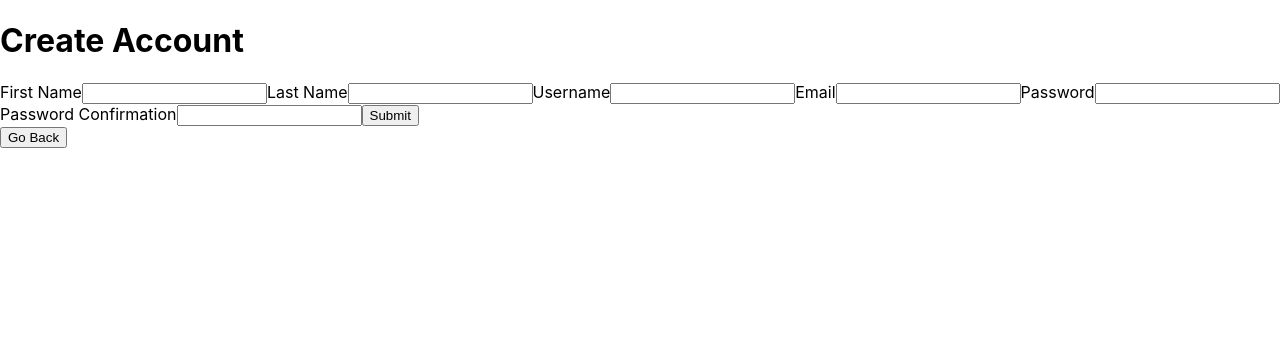
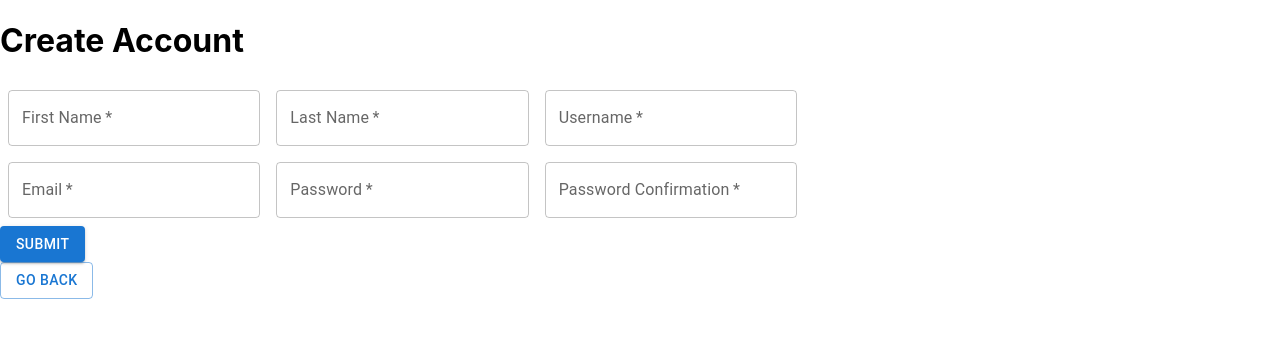
Before and after one commit to Virgomoon/study-buddy-phase-5-capstone, a React (Create React App) app in the folder client/: page /usersignup in a window 1280 px wide. Shown: the top 338 px of the page. Built offline with nearby package versions, Linux system fonts and the light colour scheme.

Commit message:
Some style added

```diff
--- a/client/package.json
+++ b/client/package.json
@@ -4,6 +4,9 @@
   "private": true,
   "proxy": "http://localhost:3000",
   "dependencies": {
+    "@emotion/react": "^11.10.4",
+    "@emotion/styled": "^11.10.4",
+    "@mui/material": "^5.10.8",
     "@testing-library/jest-dom": "^5.16.5",
     "@testing-library/react": "^13.4.0",
     "@testing-library/user-event": "^13.5.0",
--- a/client/src/routes/SetUserDetails.js
+++ b/client/src/routes/SetUserDetails.js
@@ -2,6 +2,9 @@ import React, { useState, useContext, useEffect } from 'react'
 import { UserContext } from '../context/userDetails'
 import { Navigate, useNavigate } from "react-router-dom";
 import { redirect } from 'react-router-dom';
+import Box from '@mui/material/Box';
+import TextField from '@mui/material/TextField';
+import Button from '@mui/material/Button';
 
 export default function SetUserDetails() {
     const [username, setUserName] = useState("")
@@ -40,7 +43,41 @@ export default function SetUserDetails() {
     // }, []);
 
     return (<>
-        <form onSubmit={handleSubmit}>
+
+      <h1 className="heading"> Welcome, to Studdy Buddy!</h1>
+      <h2>Login to your Account</h2>
+
+    <Box component="form"
+     sx={{
+       '& .MuiTextField-root': { m: 1, width: '25ch' },
+     }}>
+
+      <div>
+        <TextField
+          required
+          id="outlined-required"
+          label="Username"
+          defaultValue={username}
+          onChange={(e) => setUserName(e.target.value)}
+          />
+
+        <TextField
+          id="outlined-password-input"
+          label="Password"
+          type="password"
+          required
+          defaultValue={password}
+          onChange={(e) => setPassword(e.target.value)}
+          />
+      </div>
+
+      <Button variant='contained' onClick={handleSubmit}>Login</Button>
+
+    </Box>
+
+    <Button onClick={() => navigate('/usersignup')}>Create Account</Button>
+
+        {/* <form onSubmit={handleSubmit}>
       <label>
           Username
           <input
@@ -63,7 +100,7 @@ export default function SetUserDetails() {
         </label>
       <button onClick={handleSubmit}>Login</button>
     </form>
-    <h3 onClick={() => navigate('/usersignup')}>Create Account</h3>
+    <h3 onClick={() => navigate('/usersignup')}>Create Account</h3> */}
     </>)
 
 }
--- a/client/src/routes/SignUp.js
+++ b/client/src/routes/SignUp.js
@@ -1,6 +1,9 @@
-import React, { useState, useContext, useEffect } from 'react'
+import React, { useState, useContext, useEffect } from 'react';
 import { UserContext } from '../context/userDetails'
 import { useNavigate } from "react-router-dom";
+import Box from '@mui/material/Box';
+import TextField from '@mui/material/TextField';
+import Button from '@mui/material/Button';
 
 function SignUp() {
 
@@ -61,7 +64,72 @@ function SignUp() {
   return (
     <div className="sign-up">
     <h1 className="heading"> Create Account</h1>
-      <form className="form" onSubmit={handleAddUser}>
+    <Box
+     component="form"
+     sx={{
+       '& .MuiTextField-root': { m: 1, width: '25ch' },
+     }}>
+      <div>
+
+        <TextField
+          required
+          id="outlined-required"
+          label="First Name"
+          defaultValue={formData.first_name}
+          onChange={handleChange}
+          />
+
+        <TextField
+          required
+          id="outlined-required"
+          label="Last Name"
+          defaultValue={formData.last_name}
+          onChange={handleChange}
+          />
+
+        <TextField
+          required
+          id="outlined-required"
+          label="Username"
+          defaultValue={formData.username}
+          onChange={handleChange}
+          />
+        </div>
+
+        <div>
+        <TextField
+          required
+          id="outlined-required"
+          label="Email"
+          defaultValue={formData.email}
+          onChange={handleChange}
+          />
+
+        <TextField
+          id="outlined-password-input"
+          label="Password"
+          type="password"
+          required
+          defaultValue={formData.password}
+          onChange={handleChange}
+          />
+
+        <TextField
+          id="outlined-password-input"
+          label="Password Confirmation"
+          type="password"
+          required
+          defaultValue={formData.password_confirmation}
+          onChange={handleChange}
+          />
+        </div>
+
+        <Button variant='contained'>Submit</Button>
+
+    </Box>
+
+    <Button variant='outlined' onClick={()=> navigate("/userlogin")}>Go Back</Button>
+      {/* <form className="form" onSubmit={handleAddUser}>
       <label>
             First Name
           <input
@@ -122,9 +190,9 @@ function SignUp() {
           onChange={handleChange}
           />
           </label>
-      <button>Submit</button>
+      <Button variant='contained'>Submit</Button>
       </form>
-      <button onClick={()=> navigate("/userlogin")}>Go Back</button>
+      <Button variant='outlined' onClick={()=> navigate("/userlogin")}>Go Back</Button> */}
   </div>
   )
 }
--- a/client/src/routes/ViewNotes.js
+++ b/client/src/routes/ViewNotes.js
@@ -60,23 +60,18 @@ function ViewNotes() {
 
 const filteredNotes = userNotes.filter((note) => note.subject.title  ===  selectedSubject);
 
-// const displayNotes = (
-//   <ul className="items">
-//         {filteredNotes.map((note) => {
-//         return <li key={note.id} name={note.title} >
-//           <h3>Title</h3>
-//           <h3>{note.title}</h3>
-//           <h3>Subject</h3>
-//           <h3>{note.subject}</h3>
-//           <h3>Entry</h3>
-//           <h3>{note.entry}</h3>
-//           <h3>{note.vid_url}</h3>
-//           <h3>{note.ref_links}</h3>
+// onClick={renderSeries}
 
-//         </li>
-//         })}
-//       </ul>
-// )
+const displayNotes = filteredNotes.map((note)=> {
+  return(
+      <div key={note.id} id={note.id}  >
+          <h2>{note.title}</h2>
+          <p>{note.entry}</p>
+          <span>Buddies: {note.users.length} </span>
+
+      </div>
+  )
+  })
 
 console.log(selectedSubject)
 
@@ -87,7 +82,7 @@ console.log(selectedSubject)
     <NavBar />
     <FetchUserDetails />
     {subjectFilter}
-    {/* {displayNotes} */}
+    {displayNotes}
     </>
   )
 }
```
Also changed, not shown: client/src/components/NoteCard.js (added, +11 -0 lines), 1 other file (tests, documents, lock files or other folders).
